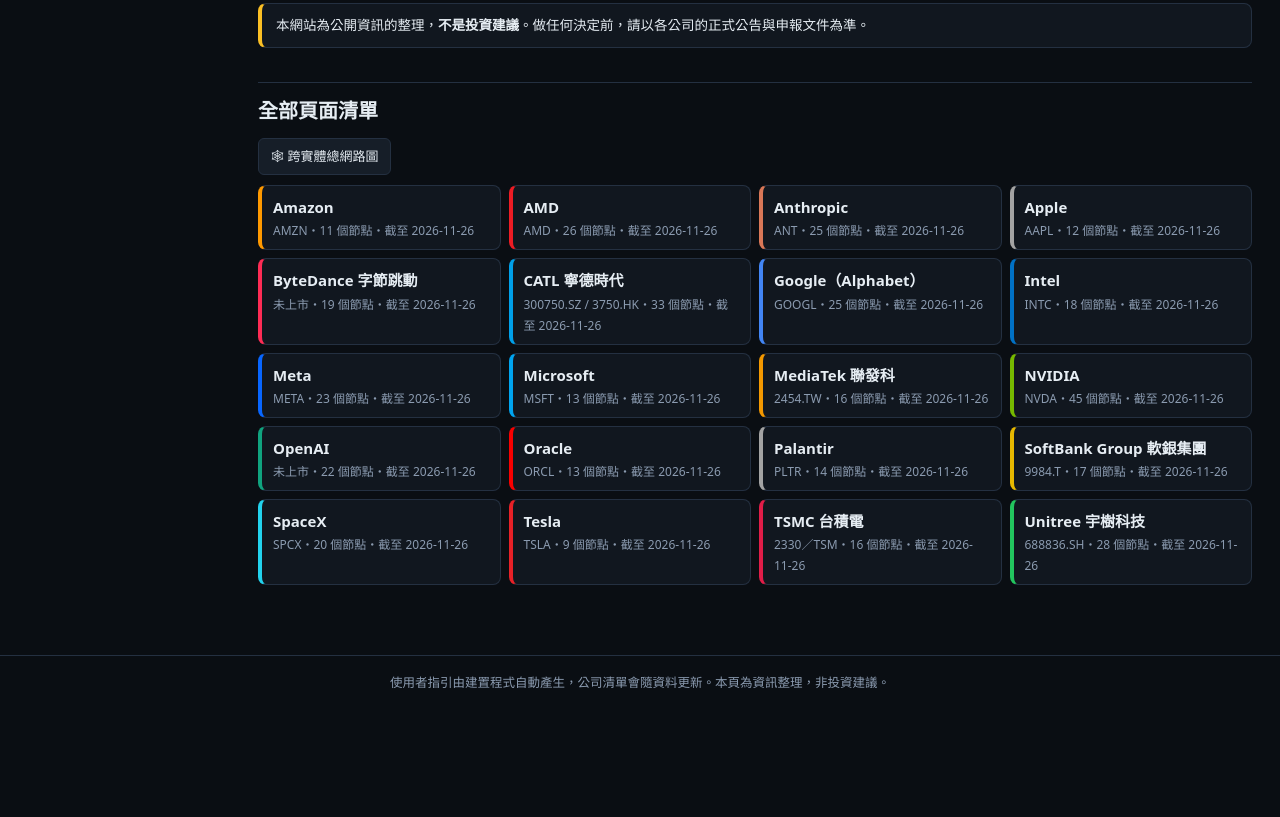
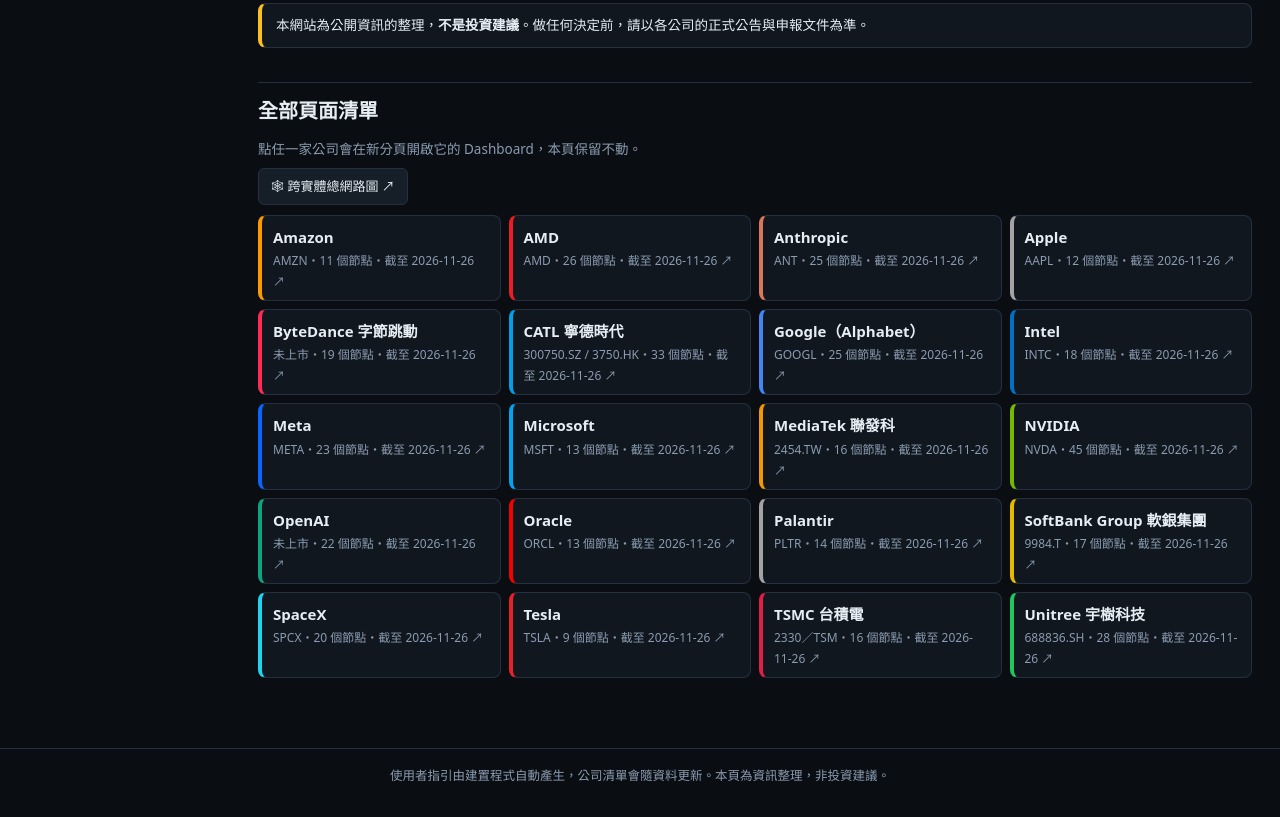
Before and after one commit to MaxTrader0207/investment-ecosystem-map, a plain HTML site: page docs/guide.html in a window 1280 px wide. Shown: the part 4314-5131 px from the top of the page. Before the commit the page ends 5038 px from the top, so only its background shows below. Drawn offline with Linux system fonts and the light colour scheme.

Commit message:
feat(guide): 全部頁面清單的連結改為在新分頁開啟
Co-Authored-By: Claude Fable 5.2 <noreply@anthropic.com>
Claude-Session: https://claude.ai/code/session_01VZZUTuBr5b9QU39vGt2igk

```diff
--- a/docs/guide.html
+++ b/docs/guide.html
@@ -262,7 +262,8 @@ footer{padding:16px 28px 30px;color:var(--muted);font-size:12.5px;border-top:1px
 <div class="note">本網站為公開資訊的整理，<b>不是投資建議</b>。做任何決定前，請以各公司的正式公告與申報文件為準。</div>
 
 <h2 id="pages">全部頁面清單</h2>
-<p><a class="btn" href="Ecosystem_Network_Map.html">🕸 跨實體總網路圖</a></p>
+<p class="hint">點任一家公司會在新分頁開啟它的 Dashboard，本頁保留不動。</p>
+<p><a class="btn" href="Ecosystem_Network_Map.html" target="_blank" rel="noopener">🕸 跨實體總網路圖 ↗</a></p>
 <div class="ents" id="ents"></div>
 
 </main>
@@ -275,7 +276,7 @@ if(G){
  document.getElementById('sub').textContent=`涵蓋 ${G.ents.length} 家公司的 Dashboard 與 1 張總網路圖｜資料截至 ${G.asOf}`;
  document.getElementById('nEnt').textContent=G.ents.length;
  document.getElementById('asOf').textContent=G.asOf;
- document.getElementById('ents').innerHTML=G.ents.map(e=>`<a class="ent" style="--c:${esc(e.accent)}" href="${esc(e.file)}"><b>${esc(e.entity)}</b><small>${esc(e.ticker||'')}・${e.nodes} 個節點・截至 ${esc(e.asOf)}</small></a>`).join('');
+ document.getElementById('ents').innerHTML=G.ents.map(e=>`<a class="ent" style="--c:${esc(e.accent)}" href="${esc(e.file)}" target="_blank" rel="noopener" title="在新分頁開啟 ${esc(e.entity)} 的 Dashboard"><b>${esc(e.entity)}</b><small>${esc(e.ticker||'')}・${e.nodes} 個節點・截至 ${esc(e.asOf)} ↗</small></a>`).join('');
 }
 try{if(localStorage.getItem('ecomap-theme')==='light')document.body.dataset.theme='light'}catch(e){}
 document.getElementById('theme').onclick=()=>{const l=document.body.dataset.theme==='light';document.body.dataset.theme=l?'':'light';try{localStorage.setItem('ecomap-theme',l?'':'light')}catch(e){}};
```
Also changed, not shown: guide_template.html (+3 -2 lines).
